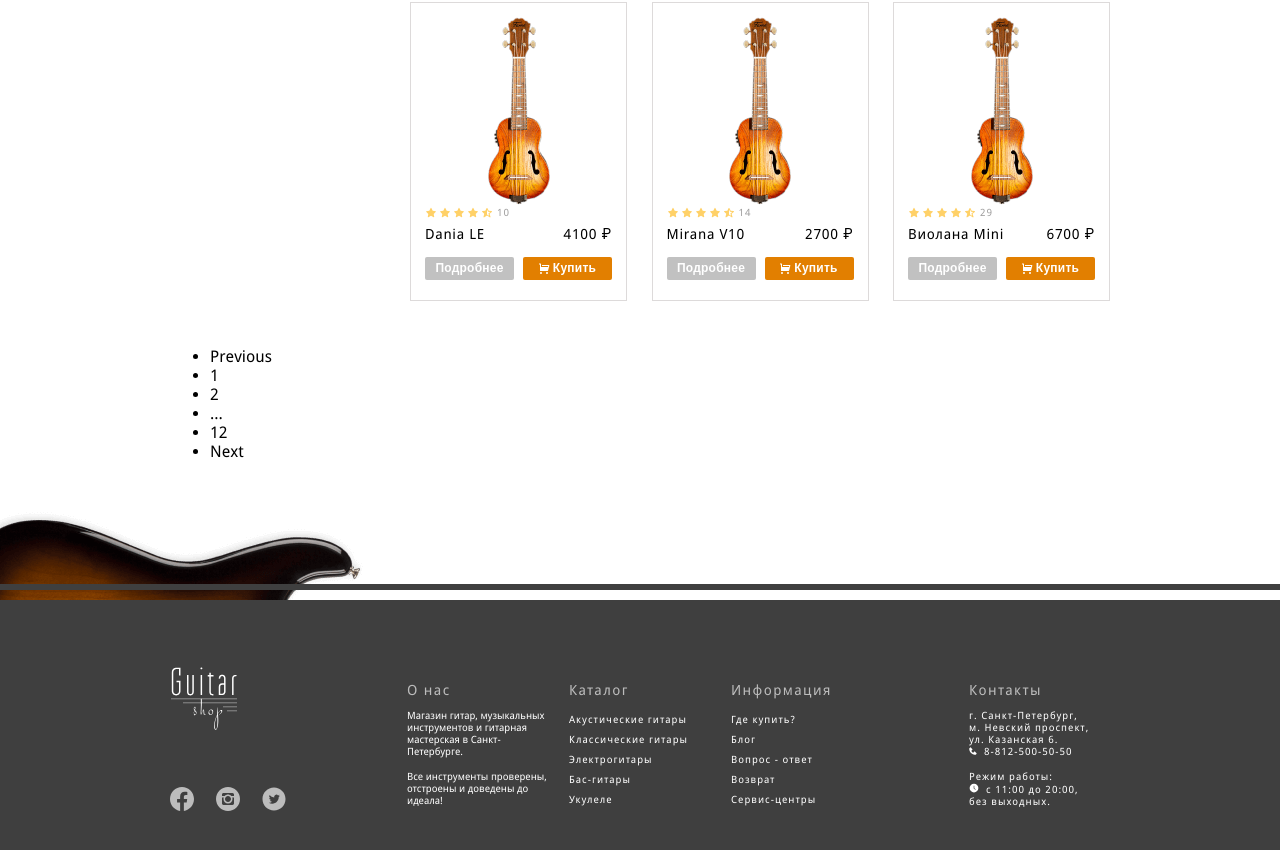
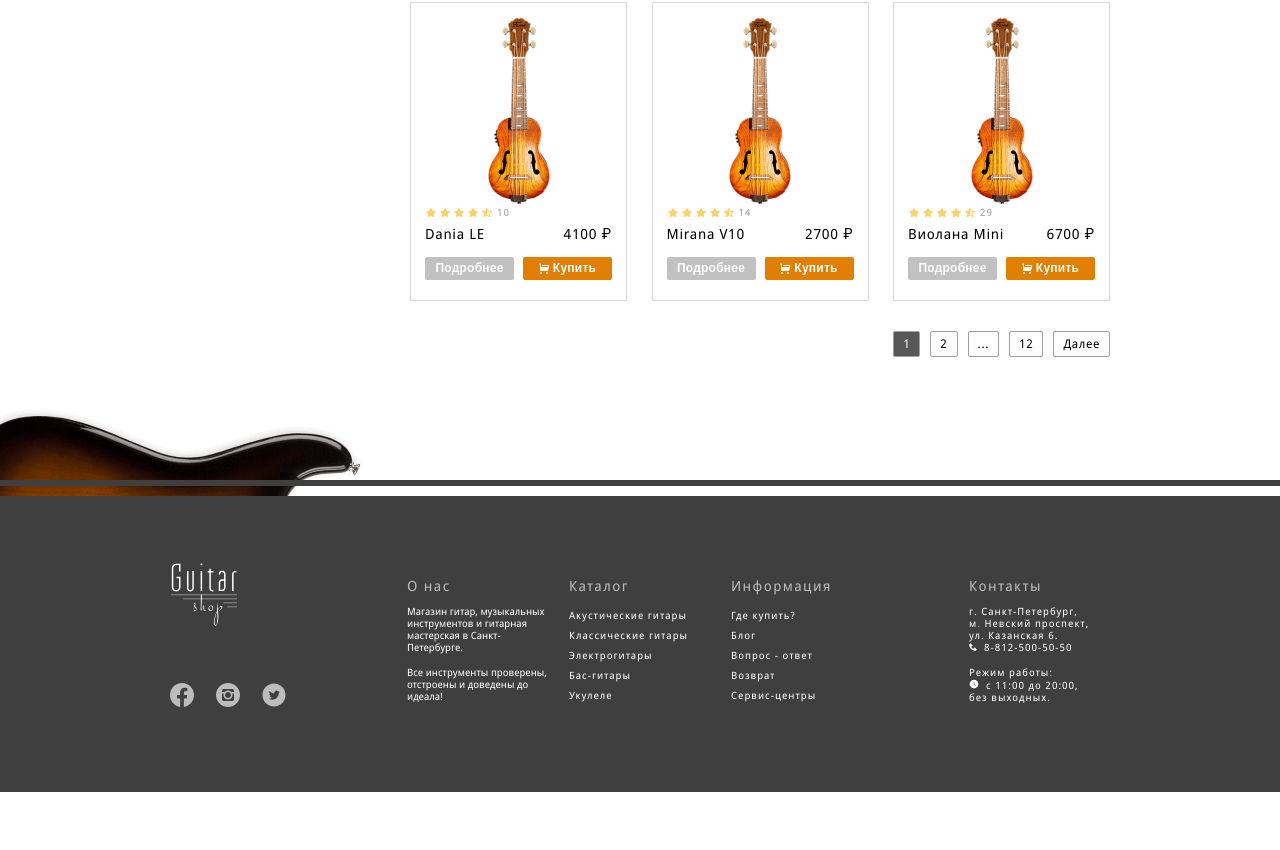
Before and after one commit to hannamakarychak/Makarychak_guitar-shop, a React (Create React App) app: page / in a window 1280 px wide. Shown: the part 3180-4030 px from the top of the page. After the commit the page ends 3972 px from the top, so only its background shows below. Built offline with nearby package versions, Linux system fonts and the light colour scheme.

Commit message:
add styles to pagination

```diff
--- a/src/components/catalog-item/catalog-item.jsx
+++ b/src/components/catalog-item/catalog-item.jsx
@@ -13,35 +13,18 @@
 
 const CatalogItem = ({ className, name, id, type, reviews, price }) => {
   const getImgByType = (type) => {
-    let imgByType = (
-      <img
-        className="catalog-item__image"
-        srcSet={`${ukulele}, ${ukulele2x} 2x`}
-        src={ukulele}
-        alt={name}
-      />
-    );
+    let src = ukulele;
+    let srcSet = `${ukulele}, ${ukulele2x} 2x`;
 
     if (type === 'electro') {
-      imgByType = (
-        <img
-          className="catalog-item__image"
-          srcSet={`${electro}, ${electro2x} 2x`}
-          src={electro}
-          alt={name}
-        />
-      );
+      src = electro;
+      srcSet = `${electro}, ${electro2x} 2x`;
     } else if (type === 'acoustic') {
-      imgByType = (
-        <img
-          className="catalog-item__image"
-          srcSet={`${acoustic}, ${acoustic2x} 2x`}
-          src={acoustic}
-          alt={name}
-        />
-      );
+      src = acoustic;
+      srcSet = `${acoustic}, ${acoustic2x} 2x`;
     }
-    return imgByType;
+
+    return <img className="catalog-item__image" srcSet={srcSet} src={src} alt={name} />;
   };
 
   return (
--- a/src/components/main-page/main-page.jsx
+++ b/src/components/main-page/main-page.jsx
@@ -33,9 +33,14 @@
         <div className="main-page__catalog">
           <Sort />
           <Catalog items={guitars} />
+          <Pagination
+            className="main-page__pagination"
+            pageCount={12}
+            currentPage={currentPage}
+            onPageChange={handlePageChange}
+          />
         </div>
       </div>
-      <Pagination pageCount={12} currentPage={currentPage} onPageChange={handlePageChange} />
     </Page>
   );
 };
--- a/src/components/main-page/main-page.scss
+++ b/src/components/main-page/main-page.scss
@@ -11,4 +11,10 @@
 
 .main-page__catalog {
   flex: 1 1 auto;
+  display: flex;
+  flex-direction: column;
 }
+
+.main-page__pagination {
+  align-self: flex-end;
+}
--- a/src/components/pagination/pagination.jsx
+++ b/src/components/pagination/pagination.jsx
@@ -1,20 +1,23 @@
+import classNames from 'classnames';
 import ReactPaginate from 'react-paginate';
 
-const Pagination = ({ currentPage, pageCount, onPageChange }) => {
+import './pagination.scss';
+
+const Pagination = ({ currentPage, pageCount, onPageChange, className }) => {
   return (
     <ReactPaginate
-      previousLabel="Previous"
-      nextLabel="Next"
-      pageClassName="page-item"
-      pageLinkClassName="page-link"
-      previousClassName="page-item"
-      previousLinkClassName="page-link"
-      nextClassName="page-item"
-      nextLinkClassName="page-link"
+      previousLabel="Назад"
+      nextLabel="Далее"
+      pageClassName="pagination__item"
+      pageLinkClassName="pagination__link"
+      previousClassName="pagination__item"
+      previousLinkClassName="pagination__link"
+      nextClassName="pagination__item"
+      nextLinkClassName="pagination__link"
       breakLabel="..."
-      breakClassName="page-item"
-      breakLinkClassName="page-link"
-      containerClassName="pagination"
+      breakClassName="pagination__item"
+      breakLinkClassName="pagination__link"
+      containerClassName={classNames(className, 'pagination')}
       activeClassName="active"
       forcePage={currentPage} // current page number
       pageCount={pageCount} // total pages
--- /dev/null
+++ b/src/components/pagination/pagination.scss
@@ -0,0 +1,49 @@
+.pagination {
+  display: flex;
+  list-style: none;
+  margin: 0;
+  padding: 0;
+}
+
+.pagination__item {
+  border-radius: 2px;
+  border: 0.7px solid var(--dark-grey);
+  color: var(--black);
+  cursor: pointer;
+
+  &:not(:last-child) {
+    margin-right: 10px;
+  }
+
+  &.active {
+    background-color: var(--button-grey-hover);
+    color: var(--white);
+
+    &:hover {
+      color: var(--white);
+      opacity: 0.7;
+    }
+  }
+
+  &.disabled {
+    display: none;
+  }
+
+  &:hover {
+    color: var(--dark);
+  }
+
+  &:active {
+    color: var(--dark);
+    opacity: 0.5;
+  }
+}
+
+.pagination__link {
+  font-size: 12px;
+  line-height: 20px;
+  letter-spacing: 0.05em;
+  color: inherit;
+  display: inline-block;
+  padding: 2px 9px;
+}
```
